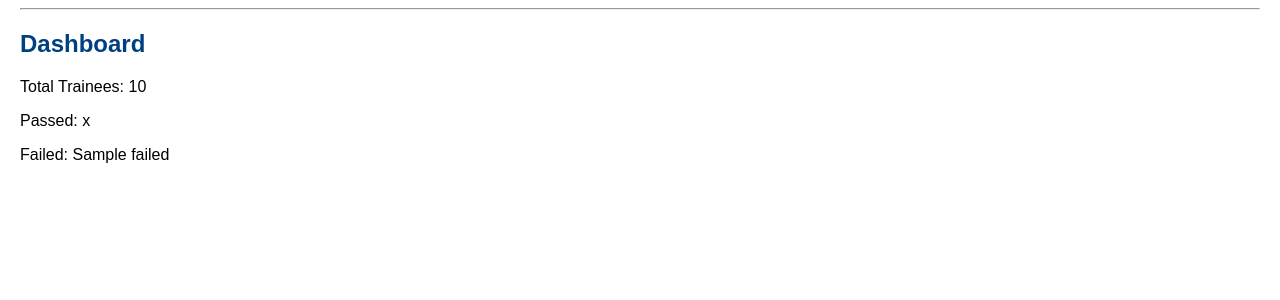
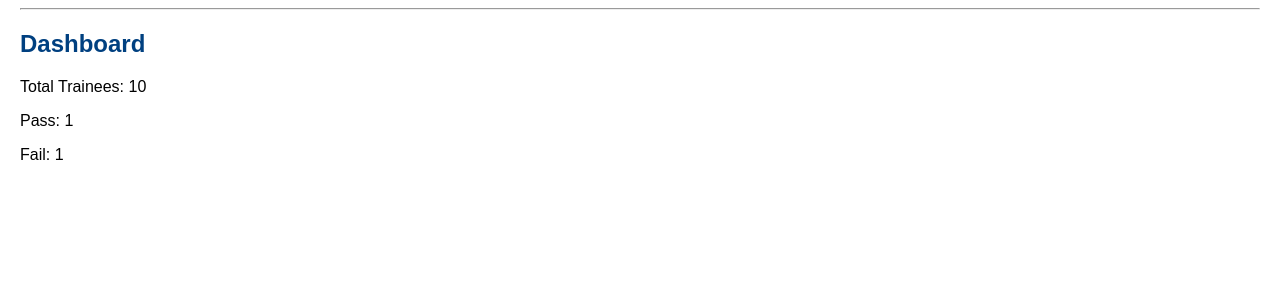
Before and after one commit to anilram4-cyber/iti-gondia-portal, a Flask app: template templates/index.html in a window 1280 px wide. Shown: the part 38-338 px from the top of the page. Run offline with Flask 3, Linux system fonts and the light colour scheme; the template is opened without the code that fills it: most values are stand-ins (such as "Sample title", 1, 10 or a date in 2020).

Commit message:
Update index.html

```diff
--- a/templates/index.html
+++ b/templates/index.html
@@ -2,6 +2,6 @@
 {% block content %}
 <h2>Dashboard</h2>
 <p>Total Trainees: {{ total }}</p>
-<p>Passed: {{ passed }}</p>
-<p>Failed: {{ failed }}</p>
+<p>Pass: {{ pass_count }}</p>
+<p>Fail: {{ fail_count }}</p>
 {% endblock %}
```
